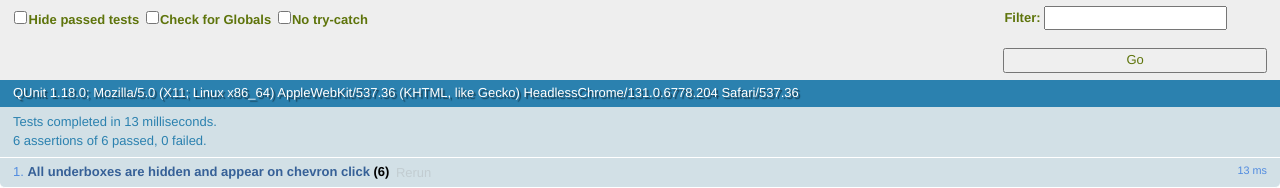
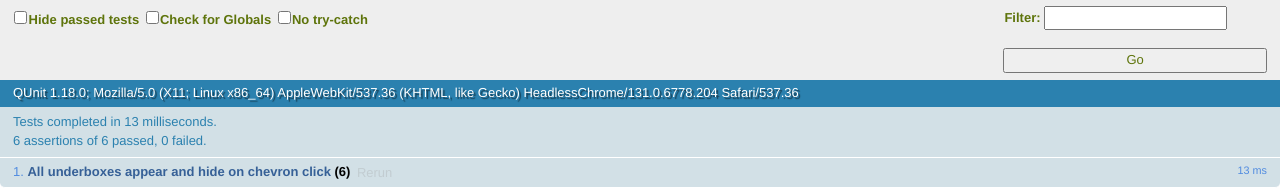
Before and after one commit to cantorandball/inployment, a Django app: page /tests/ in a window 1280 px wide. Shown: the part 718-906 px from the top of the page. Run offline with Django 3.2, Linux system fonts and the light colour scheme; parts of the project's set-up code (start-up, migrations or seed data) failed here and were passed over; some libraries are stand-ins or nearby versions.

Commit message:
better test description

```diff
--- a/inployment-django/inployment/inployment_app/templates/qunit-home.html
+++ b/inployment-django/inployment/inployment_app/templates/qunit-home.html
@@ -11,7 +11,7 @@
     <div id="qunit-fixture"></div>
 
     <script>
-        $(test("All underboxes are hidden and appear on chevron click",
+        $(test("All underboxes appear and hide on chevron click",
             function(assert){
 
                 // Check boxes are hidden
```
